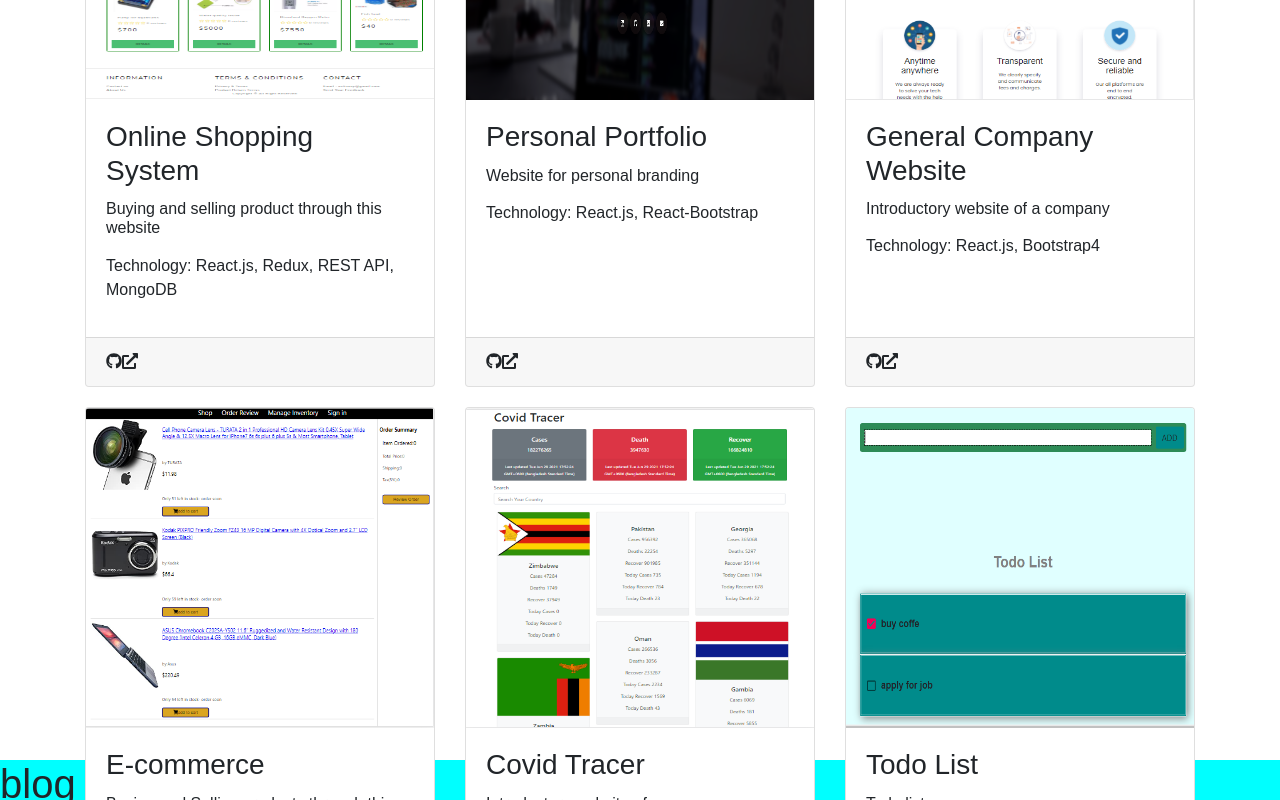
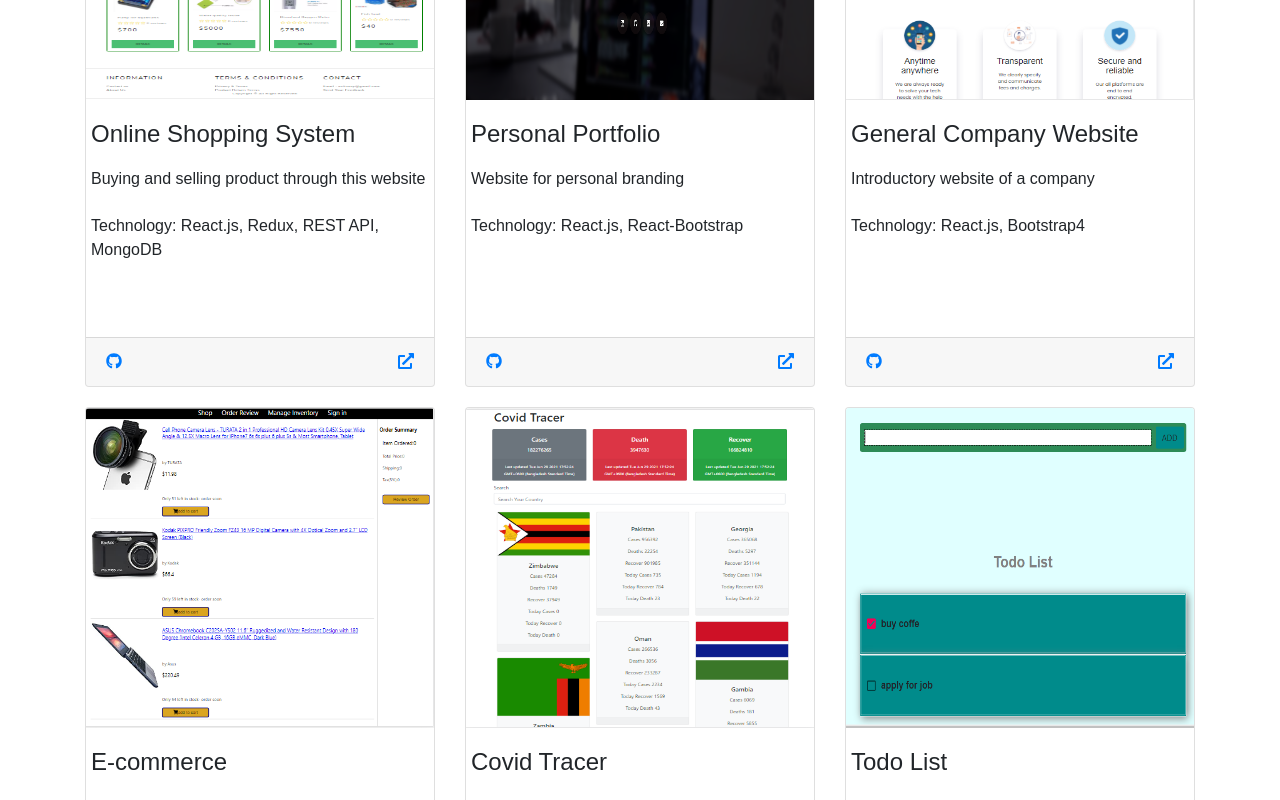
Before and after one commit to alaminsahed/portfolio, a React (Create React App) app: page / in a window 1280 px wide. Shown: the part 2920-3720 px from the top of the page. Built offline with nearby package versions, Linux system fonts and the light colour scheme.

Commit message:
project card set

```diff
--- a/src/Component/CSS/ProjectDetails.css
+++ b/src/Component/CSS/ProjectDetails.css
@@ -5,3 +5,14 @@
 .card{
     height: 38rem;
 }
+
+.tech-row{
+    /* justify-content: center; */
+    padding-top: 6%;
+}
+
+.project-icon{
+    /* justify-content: end; */
+    margin-left: 148px;
+
+}
--- a/src/Component/CSS/Projects.css
+++ b/src/Component/CSS/Projects.css
@@ -1,5 +1,5 @@
 .projects {
-  height: 80rem;
+  height: 100rem;
   width: 100%;
   background-color: white;
   padding: 110px 0 90px;
--- a/src/Component/PojectDetails.js
+++ b/src/Component/PojectDetails.js
@@ -1,12 +1,12 @@
 import React from "react";
-import { Card, Col } from "react-bootstrap";
+import { Card, Col, Row } from "react-bootstrap";
 import "./CSS/ProjectDetails.css";
-import { library } from '@fortawesome/fontawesome-svg-core'
-import { fab } from '@fortawesome/free-brands-svg-icons'
-import { FontAwesomeIcon } from '@fortawesome/react-fontawesome'
+import { library } from "@fortawesome/fontawesome-svg-core";
+import { fab } from "@fortawesome/free-brands-svg-icons";
+import { FontAwesomeIcon } from "@fortawesome/react-fontawesome";
 import { fas } from "@fortawesome/free-solid-svg-icons";
 
-library.add(fab,fas);
+library.add(fab, fas);
 
 const PojectDetails = ({ info }) => {
   const { name, des, img, demo, git, stack } = info;
@@ -14,19 +14,44 @@ const PojectDetails = ({ info }) => {
   return (
     <div className="card-info">
       <Card className="card">
-        <Card.Img variant="top" src={img} style={{height:"20em", overflow:"hidden"}} />
+        <Card.Img
+          variant="top"
+          src={img}
+          style={{ height: "20em", overflow: "hidden" }}
+        />
         <Card.Body>
-          <Card.Title><h3>{name}</h3></Card.Title>
+          <Row>
+            <Card.Title>
+              <h4>{name}</h4>
+            </Card.Title>
+          </Row>
+          <Row>
             <Card.Text>
               <h6>{des}</h6>
             </Card.Text>
+          </Row>
+          <Row className="tech-row">
             <Card.Text>
               <h8>Technology: {stack}</h8>
             </Card.Text>
+          </Row>
         </Card.Body>
         <Card.Footer>
-        <FontAwesomeIcon icon={["fab", "github"]}/>
-        <FontAwesomeIcon icon={["fas", "external-link-alt"]} className="project-icon"/>
+         <Row>
+           <Col>
+         <a href={git} alt="github">
+            <FontAwesomeIcon icon={["fab", "github"]} />
+          </a>
+          </Col>
+          <Col>
+          <a href={demo} alt="link"  className="project-icon">
+            <FontAwesomeIcon
+              icon={["fas", "external-link-alt"]}
+
+            />
+          </a>
+          </Col>
+         </Row>
         </Card.Footer>
       </Card>
     </div>
```
Lines whose indentation alone changed are shown as unchanged.
